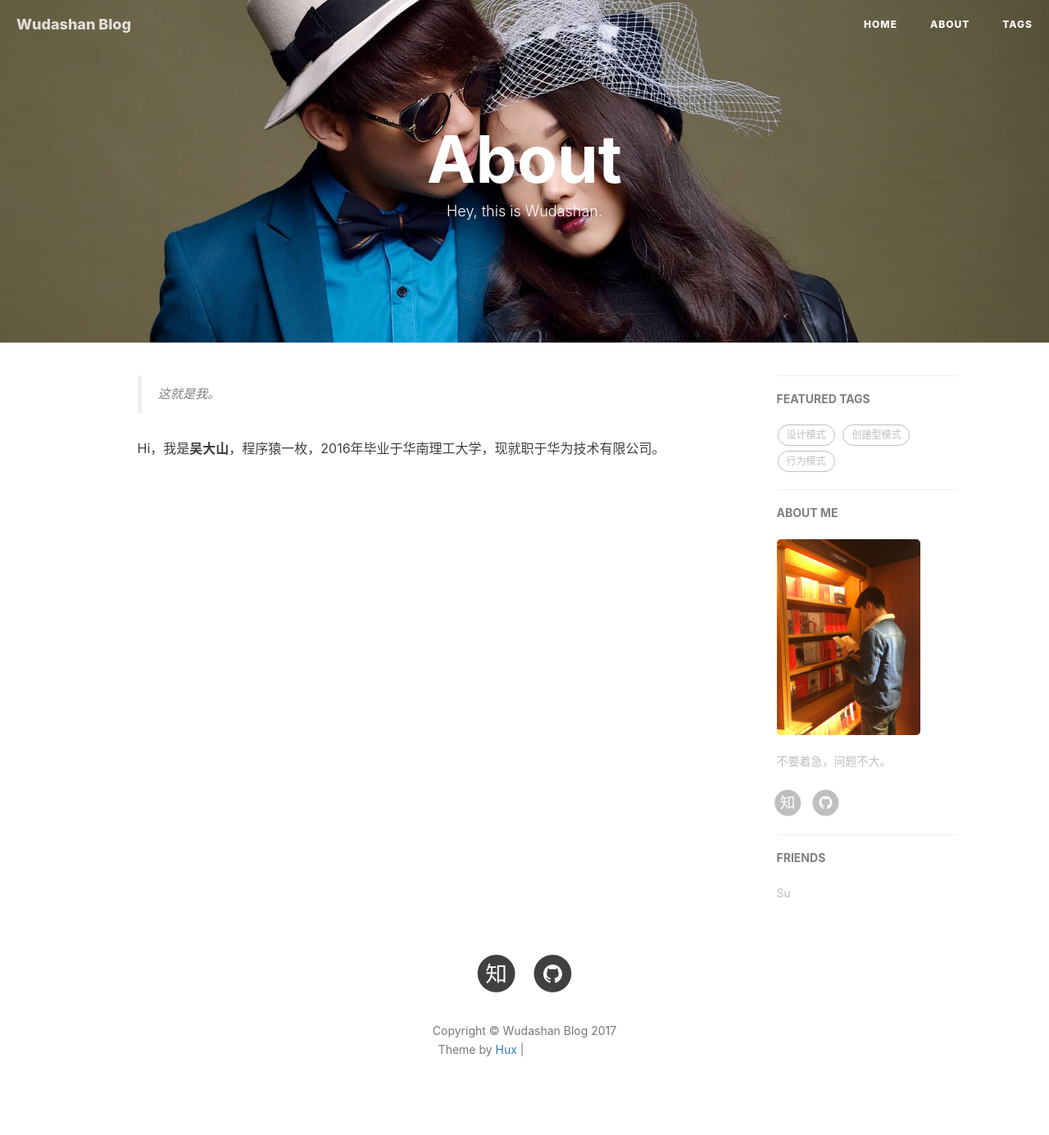
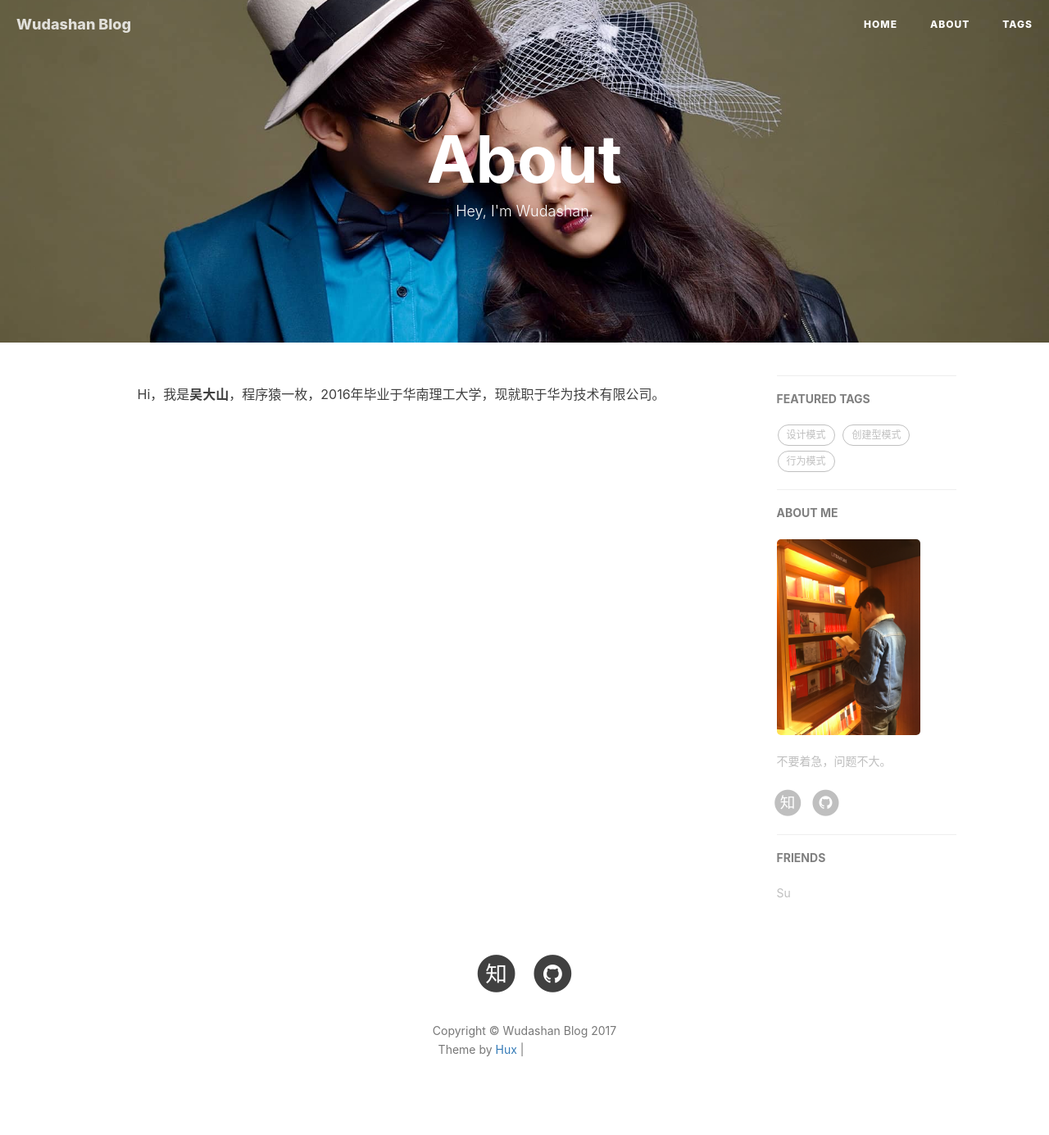
Before and after one commit to wudashan/wudashan.github.io, a Jekyll site: the page built from about.html, in a window 1280 px wide. Shown: the whole page at 82% size. Built offline with Jekyll 4.4.1, drawn with Linux system fonts in a browser that asks for light colours; nearby versions of some CDN libraries; comment, search, counter and statistics services are not loaded; grey boxes are pictures that could not be loaded.

Commit message:
修改自我介绍

```diff
--- a/about.html
+++ b/about.html
@@ -1,7 +1,7 @@
 ---
 layout: page
 title: "About"
-description: "Hey, this is Wudashan."
+description: "Hey, I'm Wudashan."
 header-img: "img/about-bg.jpg"
 ---
 
@@ -10,8 +10,6 @@ header-img: "img/about-bg.jpg"
 <div class="zh post-container">
 
     <!--copied from markdown -->
-    <blockquote>这就是我。</blockquote>
-
     <p>Hi，我是<strong>吴大山</strong>，程序猿一枚，2016年毕业于华南理工大学，现就职于华为技术有限公司。</p>
 
 
```
